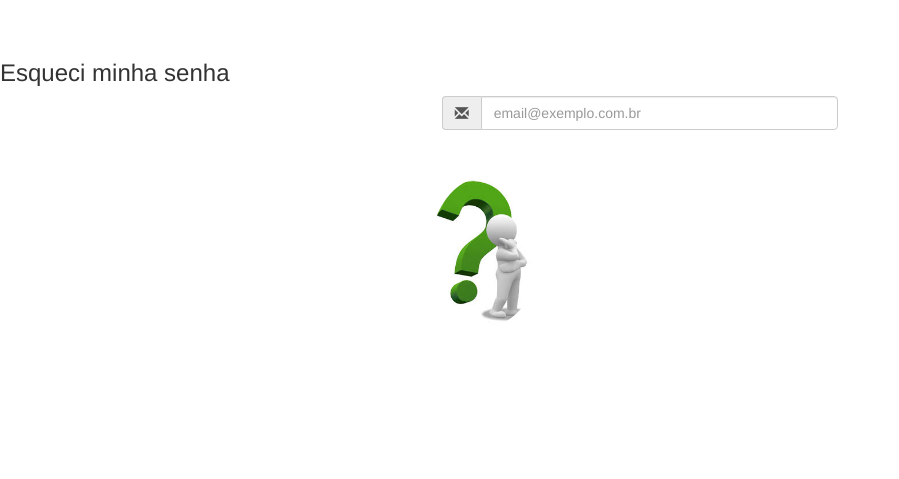
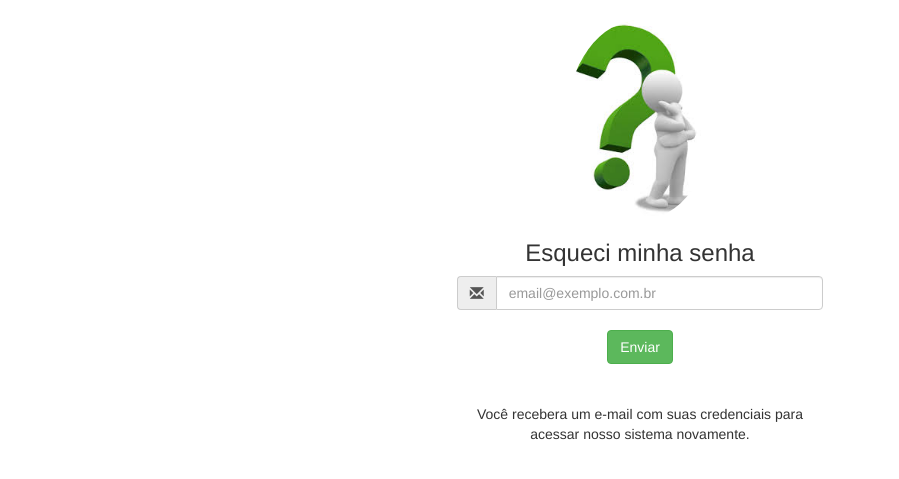
Before and after one commit to ricardo2018-git/umc_tcc, a PHP site: page /esqueci_minha_senha.php in a window 1280 px wide. Shown: the part 52-531 px from the top of the page, without its empty margins (0-899 px from the left). Run offline with PHP 8.4, Linux system fonts and the light colour scheme.

Commit message:
fim da tela esqueci minha senha

```diff
--- a/css/css.css
+++ b/css/css2.css
@@ -20,6 +20,12 @@
 		position: absolute;
 		left: 430px;
 		top: 229px;
+	}
+/* --- FIM ---*/
+
+/* --- esqueci minha senha --- */
+	#img_senha{
+
 	}
 /* --- FIM ---*/
 
--- a/esqueci_minha_senha.php
+++ b/esqueci_minha_senha.php
@@ -1,4 +1,30 @@
-<?php require_once "head.php" ?>
+<!DOCTYPE html>
+<html lang="pt-br">
+	<head>
+		<meta charset="utf-8">
+		<meta http-equiv="X-UA-Compatible" content="IE=edge">							<!--Compatibilidade com internet explore-->
+		<meta name="viewport" content="width=device-width, initial-scale=1">			<!--Define a largura do dispositivo-->
+		<!-- The above 3 meta tags *must* come first in the head; any other head content must come *after* these tags -->
+		<title>UMC - Anatomia</title>
+
+		<meta name="viewport" content="width=device-width, initial-scale=1">
+		<link rel="stylesheet" href="https://maxcdn.bootstrapcdn.com/bootstrap/3.3.7/css/bootstrap.min.css">
+		<script src="https://ajax.googleapis.com/ajax/libs/jquery/3.3.1/jquery.min.js"></script>
+		<script src="https://maxcdn.bootstrapcdn.com/bootstrap/3.3.7/js/bootstrap.min.js"></script>
+
+		<link rel="stylesheet" href="css/css2.css">
+
+		<!-- HTML5 shim and Respond.js for IE8 support of HTML5 elements and media queries -->
+		<!-- WARNING: Respond.js doesn't work if you view the page via file:// -->
+		<!--[if lt IE 9]>
+		  <script src="https://oss.maxcdn.com/html5shiv/3.7.3/html5shiv.min.js"></script>
+		  <script src="https://oss.maxcdn.com/respond/1.4.2/respond.min.js"></script>
+		<![endif]-->
+	</head>
+
+	<body>
+
+
 <!-- Manu superiro -->
 		<nav class="navbar navbar-inverse">
 			<div class="container-fluid">
@@ -13,27 +39,28 @@
 	<!-- FIM Manu superiro -->
 
  	<div container>
+ 		<div class="col-sm-4"></div>
 
-		<div id="img_facul">
-			<img src="img/esqueci_minha_senha.jpg" class="img-circle" alt="Cinque Terre" height="150">
+		<div class="col-sm-4">
+			<div>
+				<center><img src="img/esqueci_minha_senha.jpg" id="img_senha" class="img-circle" alt="Cinque Terre" height="200">
+				<h3>Esqueci minha senha</h3></center>
+			</div>
+
+			<form>
+				<div class="col-sm-12">
+					<div class="input-group">
+							<span class="input-group-addon"><i class="glyphicon glyphicon-envelope"></i></span>
+							<input placeholder="email@exemplo.com.br" type="email" class="form-control" />
+					</div>
+				<div><br /><center>
+				<input type="submit" class="btn btn-success" value="Enviar" /></center>
+
+			</form><br /><br /><center>
+			<span>Você recebera um e-mail com suas credenciais para acessar nosso sistema novamente.</span></center>
 		</div>
-			<br />
 
-		<h3>Esqueci minha senha</h3>
-
-		<form>
-			<div class="col-sm-4"></div>
-
-			<div class="col-sm-4">
-				<div class="input-group">
-						<span class="input-group-addon"><i class="glyphicon glyphicon-envelope"></i></span>
-						<input placeholder="email@exemplo.com.br" type="email" class="form-control" />
-				</div>
-			<div>
-			<submit>
-			<div class="col-sm-4"></div>
-		</form>
-
+		<div class="col-sm-4"></div>
 	</div>
 
 <?php require_once "roda_pe.php" ?>
--- a/head.php
+++ b/head.php
@@ -12,7 +12,7 @@
 		<script src="https://ajax.googleapis.com/ajax/libs/jquery/3.3.1/jquery.min.js"></script>
 		<script src="https://maxcdn.bootstrapcdn.com/bootstrap/3.3.7/js/bootstrap.min.js"></script>
 
-		<link rel="stylesheet" href="css/css.css">
+		<link rel="stylesheet" href="css/css2.css">
 
 		<!-- HTML5 shim and Respond.js for IE8 support of HTML5 elements and media queries -->
 		<!-- WARNING: Respond.js doesn't work if you view the page via file:// -->
```
